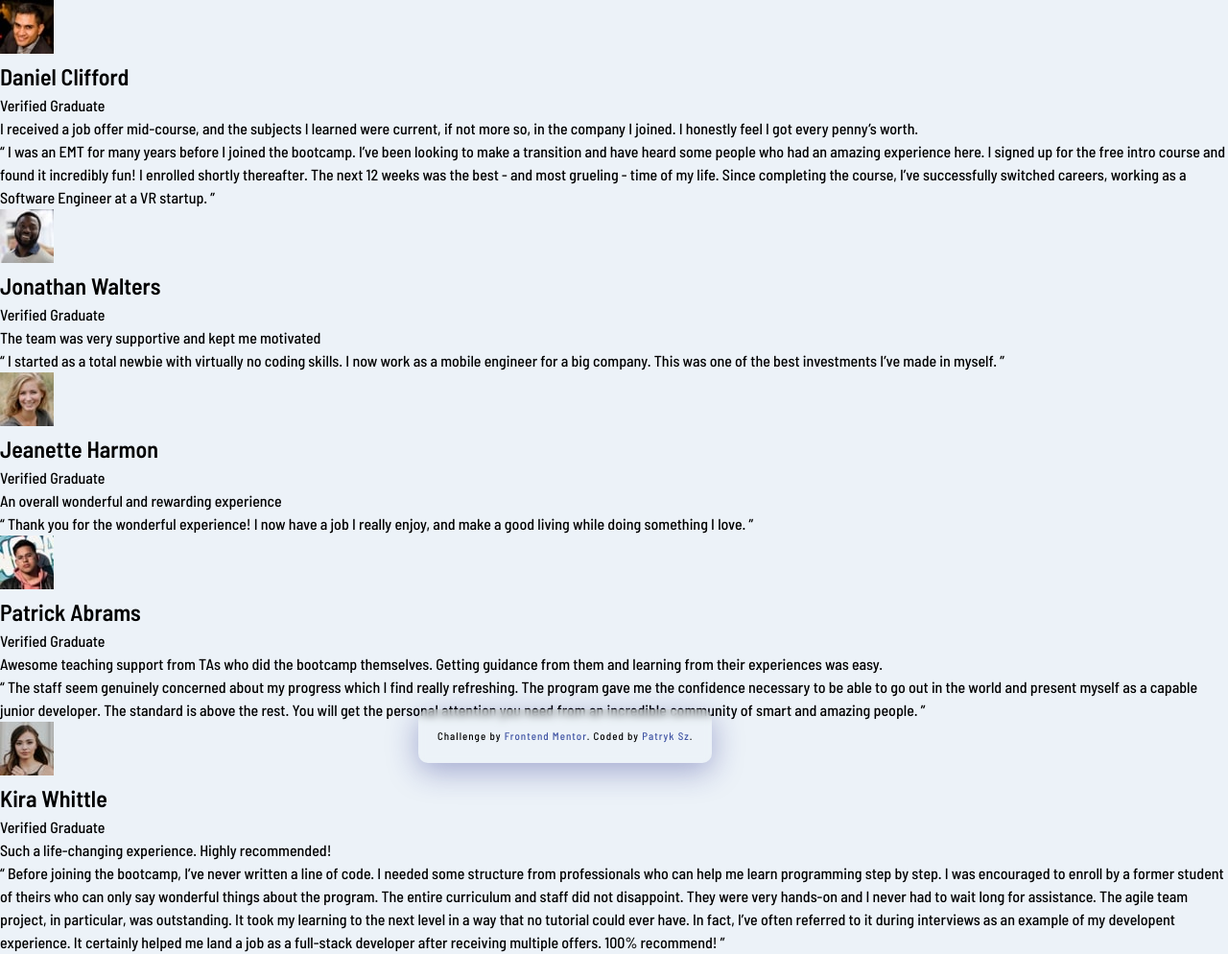
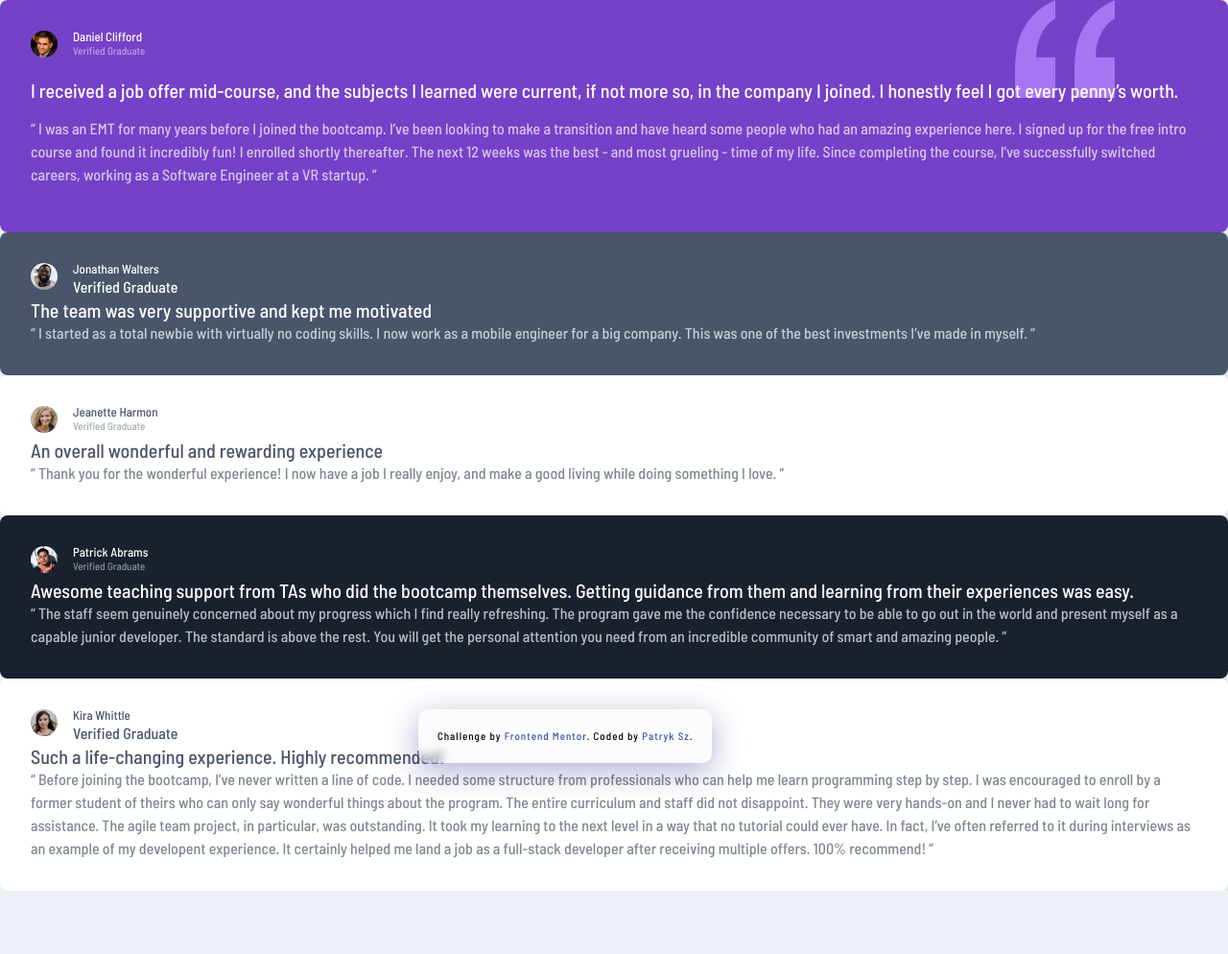
Before and after one commit to dedku/Testimonials-grid-section_DailyJunior_7, a website built with Vite: page index.html in a window 1280 px wide. Shown: the whole page at 96% size. After the commit the page ends 928 px from the top, so only its background shows below. Built offline with nearby package versions, Linux system fonts and the light colour scheme.

Commit message:
html + scss

```diff
--- a/index.html
+++ b/index.html
@@ -11,16 +11,16 @@
 
 <body>
   <main class="testimonial">
-    <article>
-      <div>
+    <article class="testiminial-article quote text-white bg-moderate-violet flow">
+      <div class="flex">
         <div>
           <img src="./images/image-daniel.jpg" alt="daniel clifford">
         </div>
         <div>
-          <h2>
+          <h2 class="name">
             Daniel Clifford
           </h2>
-          <p>
+          <p class="position">
             Verified Graduate
           </p>
         </div>
@@ -41,16 +41,16 @@
       </p>
     </article>
 
-    <article>
-      <div>
+    <article class="testiminial-article bg-very-dark-grayish-blue text-white">
+      <div class="flex">
         <div>
           <img src="./images/image-jonathan.jpg" alt="jonathan walters">
         </div>
         <div>
-          <h2>
+          <h2 class="name">
             Jonathan Walters
           </h2>
-          <p>
+          <p class="posiiton">
             Verified Graduate
           </p>
         </div>
@@ -69,16 +69,16 @@
 
     </article>
 
-    <article>
-      <div>
+    <article class="testiminial-article bg-white text-very-dark-grayish-blue">
+      <div class="flex">
         <div>
           <img src="./images/image-jeanette.jpg" alt="jeanette harmon">
         </div>
         <div>
-          <h2>
+          <h2 class="name">
             Jeanette Harmon
           </h2>
-          <p>
+          <p class="position">
             Verified Graduate
           </p>
         </div>
@@ -97,16 +97,16 @@
 
     </article>
 
-    <article>
-      <div>
+    <article class="testiminial-article bg-very-dark-blackish-blue text-white">
+      <div class="flex">
         <div>
           <img src="./images/image-patrick.jpg" alt="patrick abrams">
         </div>
         <div>
-          <h2>
+          <h2 class="name">
             Patrick Abrams
           </h2>
-          <p>
+          <p class="position">
             Verified Graduate
           </p>
         </div>
@@ -128,16 +128,16 @@
 
     </article>
 
-    <article>
-      <div>
+    <article class="testiminial-article bg-white text-very-dark-grayish-blue">
+      <div class="flex">
         <div>
           <img src="./images/image-kira.jpg" alt="kira whittle">
         </div>
         <div>
-          <h2>
+          <h2 class="name">
             Kira Whittle
           </h2>
-          <p>
+          <p class="posiiton">
             Verified Graduate
           </p>
         </div>
--- a/src/style.scss
+++ b/src/style.scss
@@ -27,12 +27,96 @@ body {
     font-family: 'Barlow Semi Condensed', sans-serif;
 }
 
-blockquote::before {
-    content: '\201C';
+// utilities
+.flex {
+    display: flex;
+    gap: 1rem;
 }
 
-blockquote::after {
-    content: '\201D';
+.flow>*:where(:not(:first-child)) {
+    margin-top: 1rem;
+}
+
+.bg-moderate-violet {
+    background: $moderate-violet;
+}
+
+.bg-very-dark-grayish-blue {
+    background: $very-dark-grayish-blue;
+}
+
+.bg-very-dark-blackish-blue {
+    background: $very-dark-blackish-blue;
+}
+
+.bg-white {
+    background: $white;
+}
+
+.text-white {
+    color: $white;
+}
+
+.text-very-dark-grayish-blue {
+    color: $very-dark-grayish-blue;
+}
+
+.border-light-grayish-blue {
+    border: $light-grayish-blue;
+}
+
+// compontens
+.testiminial {
+    padding-block: 2rem;
+    width: min(95%, 70rem);
+    margin-inline: auto;
+}
+
+.testiminial-article {
+    font-size: 500;
+    padding: 2rem;
+    border-radius: 0.5rem;
+    box-shadow: 2.5rem 3.75rem 3rem -3rem $light-gray;
+
+    &.quote {
+        background-image: url(../images/bg-pattern-quotation.svg);
+        background-repeat: no-repeat;
+        background-position: top right 10%;
+    }
+
+    img {
+        width: 1.75rem;
+        aspect-ratio: 1;
+        border-radius: 50%;
+    }
+
+    .name {
+        font-size: 0.8125rem;
+        font-weight: 500;
+        line-height: 1;
+    }
+
+    .position {
+        font-size: 0.6875rem;
+        opacity: 0.5;
+    }
+
+    >p:first-of-type {
+        font-size: 1.25rem;
+        line-height: 1.2;
+    }
+
+    blockquote::before {
+        content: '\201C';
+    }
+
+    blockquote::after {
+        content: '\201D';
+    }
+
+    blockquote {
+        opacity: 0.7;
+    }
 }
 
 .attribution {
```
